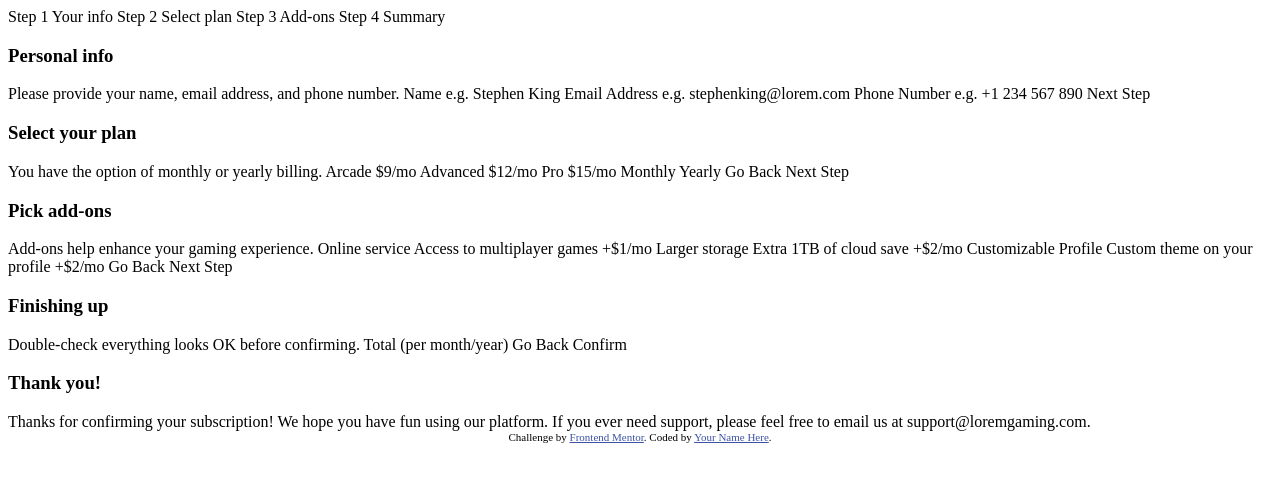
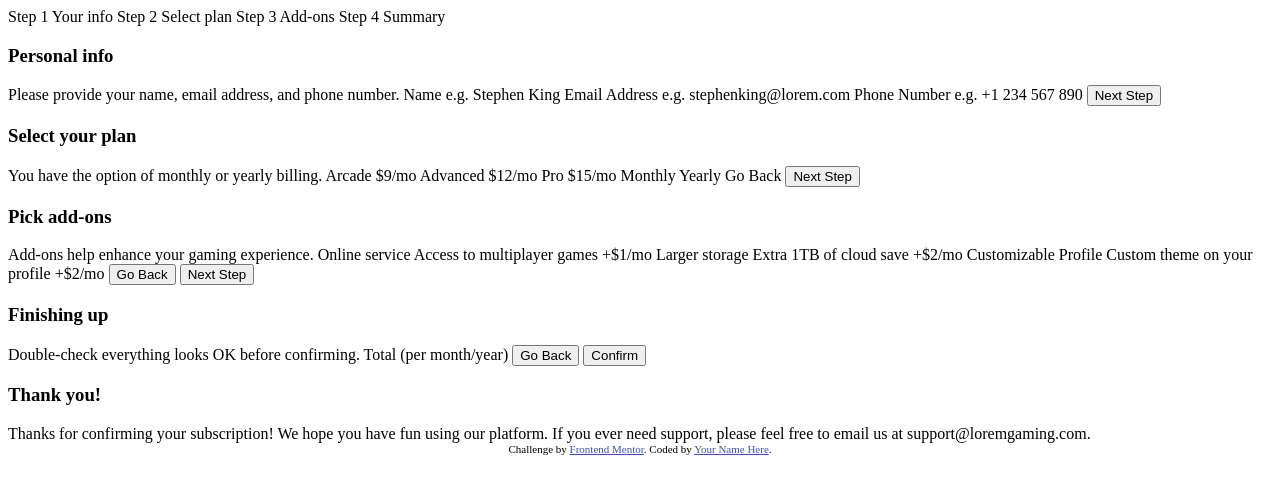
Before and after one commit to er1927/multi-step-form-javascript, a plain HTML site: page multi-step-form-main/index.html in a window 1280 px wide. Drawn offline with Linux system fonts and the light colour scheme.

Commit message:
Add buttons.

```diff
--- a/multi-step-form-main/index.html
+++ b/multi-step-form-main/index.html
@@ -49,7 +49,7 @@
   Phone Number
   e.g. +1 234 567 890
 
-  Next Step
+  <button>Next Step</button>
 </div>
 
   <!-- Step 1 end -->
@@ -72,8 +72,8 @@
   Monthly
   Yearly
 
-  Go Back
-  Next Step
+  </button>Go Back</button>
+  <button>Next Step</button>
 </div>
 
   <!-- Step 2 end -->
@@ -96,8 +96,8 @@
   Custom theme on your profile
   +$2/mo
 
-  Go Back
-  Next Step
+  <button>Go Back</button>
+  <button>Next Step</button>
 </div>
 
   <!-- Step 3 end -->
@@ -112,8 +112,8 @@
 
   Total (per month/year)
 
-  Go Back
-  Confirm
+  <button>Go Back</button>
+  <button>Confirm</button>
 
 </div>
   <!-- Step 4 end -->
```
Also changed, not shown: 2 other files.
